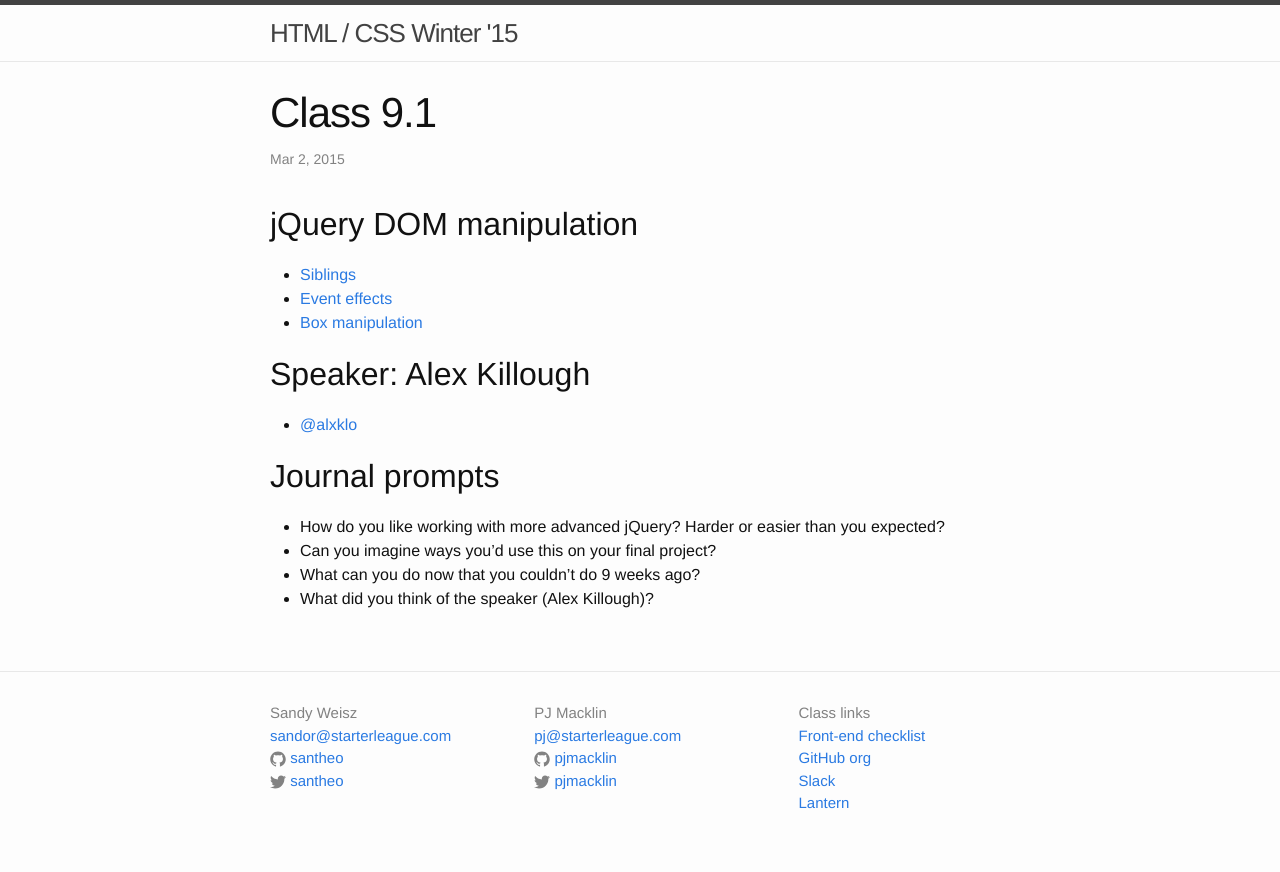
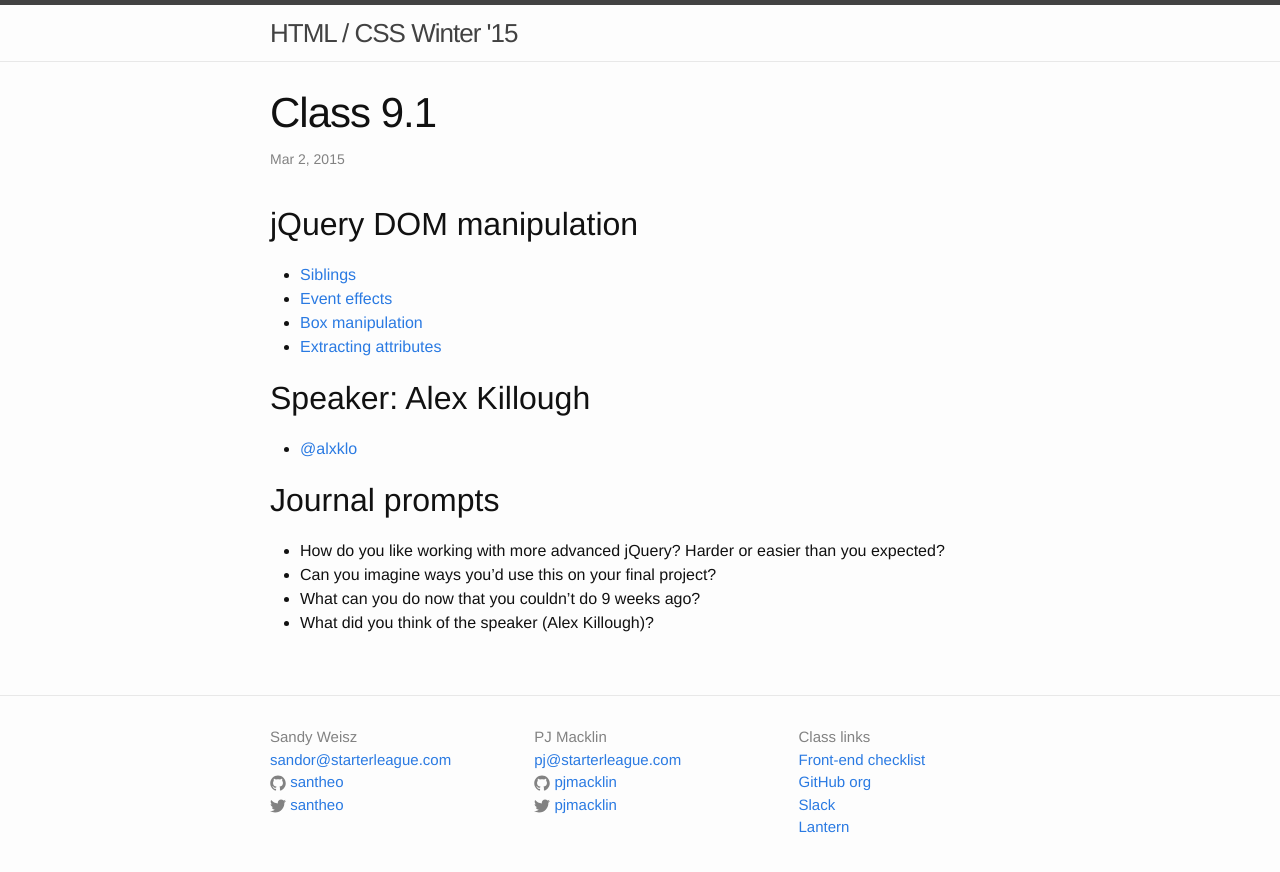
Before and after one commit to tsl-html-css/tsl-html-css.github.io, a Jekyll site: the page built from _posts/2015-03-02-9.1.md, in a window 1280 px wide. Shown: the top 872 px of the page. Built offline with Jekyll 4.4.1, drawn with Linux system fonts in a browser that asks for light colours.

Commit message:
Extracting attributes.

```diff
--- a/_posts/2015-03-02-9.1.md
+++ b/_posts/2015-03-02-9.1.md
@@ -10,6 +10,7 @@ categories: class
 * [Siblings](http://jsbin.com/wunuxi/1/edit?html,css,js,output)
 * [Event effects](http://jsbin.com/tuman/1/edit?html,css,js,output)
 * [Box manipulation](http://jsbin.com/kaheke/2/edit?html,js,output)
+* [Extracting attributes](http://jsbin.com/laxoqa/1/edit?html,css,js,output)
 
 ## Speaker: Alex Killough
 
```
